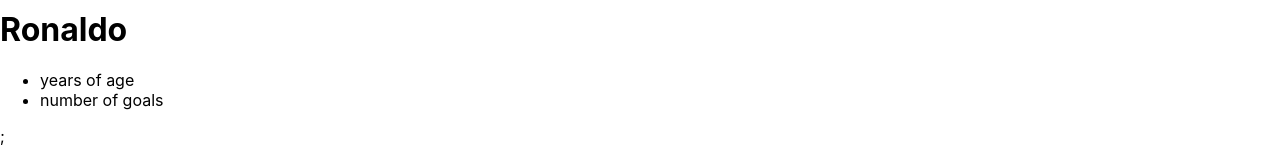
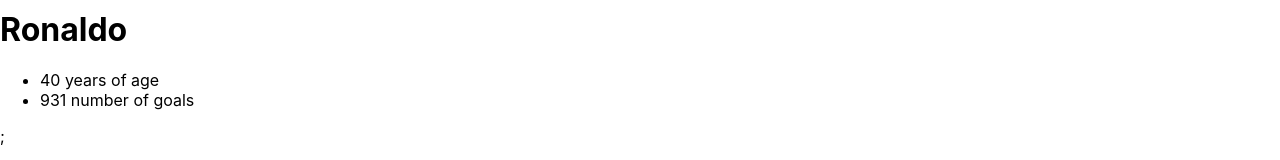
Before and after one commit to DEV-SHEGZ/Reactv18, a React (Create React App) app: page / in a window 1280 px wide. Shown: the part 230-390 px from the top of the page. Built offline with nearby package versions, Linux system fonts and the light colour scheme.

Commit message:
typo error fix, unto the next thing

```diff
--- a/src/conditonal-2.js
+++ b/src/conditonal-2.js
@@ -31,22 +31,21 @@
 
 function conditonal2({ name }) {
   let Age, Goals;
-  if (name === "Ronlado") {
+  if (name === "Ronaldo") {
     Age = 40;
     Goals = 931;
   } else if (name === "Messi") {
     Age = 36;
     Goals = 800;
   }
-  const newAge = Age;
-  const newGoals = Goals;
-  console.log(newAge, newGoals);
+
+  console.log(Age, Goals);
   return (
     <>
       <h1>{name}</h1>
       <ul>
-        <li>{newAge} years of age </li>
-        <li>{newGoals} number of goals</li>
+        <li>{Age} years of age </li>
+        <li>{Goals} number of goals</li>
       </ul>
     </>
   );
```
